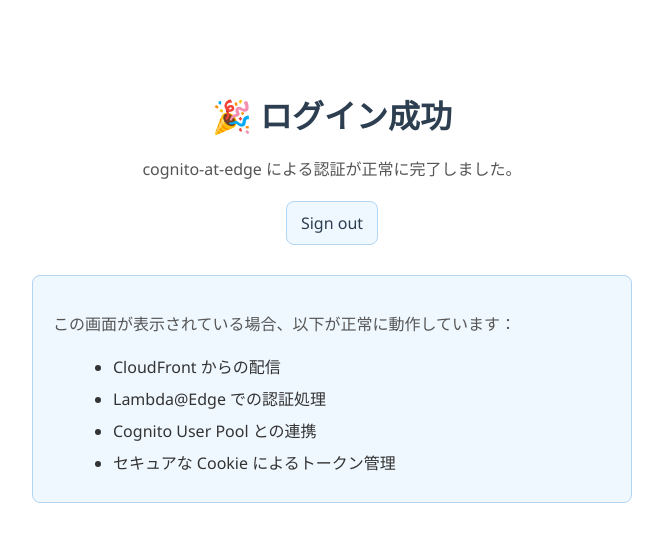
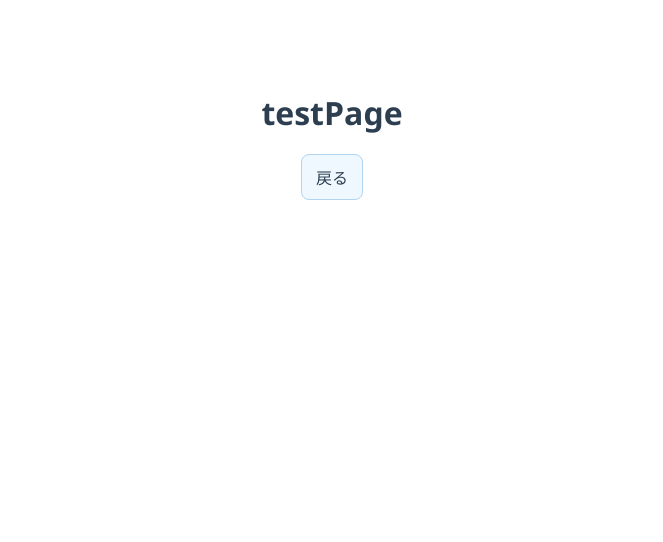
Before and after one commit to kocya-dev/sample-edge-auth, a Vue app in the folder frontend/: page /testPage in a window 1280 px wide. Shown: the top 542 px of the page, without its empty margins (308-971 px from the left). Built offline with nearby package versions, Linux system fonts and the light colour scheme.

Commit message:
feat(router): add routing for home and test pages with Vue Router integration

```diff
--- a/frontend/package.json
+++ b/frontend/package.json
@@ -9,7 +9,8 @@
     "preview": "vite preview"
   },
   "dependencies": {
-    "vue": "^3.5.13"
+    "vue": "^3.5.13",
+    "vue-router": "^4.6.4"
   },
   "devDependencies": {
     "@vitejs/plugin-basic-ssl": "^2.1.3",
--- a/frontend/src/App.vue
+++ b/frontend/src/App.vue
@@ -1,79 +1,5 @@
-<script setup lang="ts">
-// シンプルなログイン成功画面
-</script>
+<script setup lang="ts"></script>
 
 <template>
-  <div class="container">
-    <h1>🎉 ログイン成功</h1>
-    <p>cognito-at-edge による認証が正常に完了しました。</p>
-
-    <div class="actions">
-      <a class="signout" href="/signout">Sign out</a>
-    </div>
-    <div class="info">
-      <p>この画面が表示されている場合、以下が正常に動作しています：</p>
-      <ul>
-        <li>CloudFront からの配信</li>
-        <li>Lambda@Edge での認証処理</li>
-        <li>Cognito User Pool との連携</li>
-        <li>セキュアな Cookie によるトークン管理</li>
-      </ul>
-    </div>
-  </div>
+  <RouterView />
 </template>
-
-<style scoped>
-.container {
-  max-width: 600px;
-  margin: 50px auto;
-  padding: 20px;
-  font-family: "Segoe UI", Tahoma, Geneva, Verdana, sans-serif;
-  text-align: center;
-}
-
-h1 {
-  color: #2c3e50;
-  margin-bottom: 20px;
-}
-
-p {
-  color: #555;
-  line-height: 1.6;
-}
-
-.actions {
-  margin-top: 18px;
-}
-
-.signout {
-  display: inline-block;
-  padding: 10px 14px;
-  border-radius: 8px;
-  border: 1px solid #b0d4f1;
-  background-color: #f0f8ff;
-  color: #2c3e50;
-  text-decoration: none;
-}
-
-.signout:hover {
-  filter: brightness(0.98);
-}
-
-.info {
-  background-color: #f0f8ff;
-  border: 1px solid #b0d4f1;
-  border-radius: 8px;
-  padding: 20px;
-  margin-top: 30px;
-  text-align: left;
-}
-
-.info ul {
-  margin: 10px 0 0 20px;
-  color: #333;
-}
-
-.info li {
-  margin: 8px 0;
-}
-</style>
--- a/frontend/src/main.ts
+++ b/frontend/src/main.ts
@@ -1,4 +1,6 @@
 import { createApp } from "vue";
 import App from "./App.vue";
 
-createApp(App).mount("#app");
+import { router } from "./router";
+
+createApp(App).use(router).mount("#app");
--- /dev/null
+++ b/frontend/src/pages/HomePage.vue
@@ -0,0 +1,98 @@
+<script setup lang="ts">
+// トップページ（ログイン成功画面）
+</script>
+
+<template>
+  <div class="container">
+    <h1>🎉 ログイン成功</h1>
+    <p>cognito-at-edge による認証が正常に完了しました。</p>
+
+    <div class="actions">
+      <RouterLink class="nav" to="/testPage">testPage</RouterLink>
+      <a class="signout" href="/signout">Sign out</a>
+    </div>
+
+    <div class="info">
+      <p>この画面が表示されている場合、以下が正常に動作しています：</p>
+      <ul>
+        <li>CloudFront からの配信</li>
+        <li>Lambda@Edge での認証処理</li>
+        <li>Cognito User Pool との連携</li>
+        <li>セキュアな Cookie によるトークン管理</li>
+      </ul>
+    </div>
+  </div>
+</template>
+
+<style scoped>
+.container {
+  max-width: 600px;
+  margin: 50px auto;
+  padding: 20px;
+  font-family: "Segoe UI", Tahoma, Geneva, Verdana, sans-serif;
+  text-align: center;
+}
+
+h1 {
+  color: #2c3e50;
+  margin-bottom: 20px;
+}
+
+p {
+  color: #555;
+  line-height: 1.6;
+}
+
+.actions {
+  margin-top: 18px;
+  display: flex;
+  gap: 10px;
+  justify-content: center;
+}
+
+.nav {
+  display: inline-block;
+  padding: 10px 14px;
+  border-radius: 8px;
+  border: 1px solid #b0d4f1;
+  background-color: #f0f8ff;
+  color: #2c3e50;
+  text-decoration: none;
+}
+
+.nav:hover {
+  filter: brightness(0.98);
+}
+
+.signout {
+  display: inline-block;
+  padding: 10px 14px;
+  border-radius: 8px;
+  border: 1px solid #b0d4f1;
+  background-color: #f0f8ff;
+  color: #2c3e50;
+  text-decoration: none;
+}
+
+.signout:hover {
+  filter: brightness(0.98);
+}
+
+.info {
+  background-color: #f0f8ff;
+  border: 1px solid #b0d4f1;
+  border-radius: 8px;
+  padding: 20px;
+  margin-top: 30px;
+  text-align: left;
+}
+
+.info ul {
+  margin: 10px 0 0 20px;
+  color: #333;
+}
+
+.info li {
+  margin: 8px 0;
+}
+</style>
--- /dev/null
+++ b/frontend/src/pages/TestPage.vue
@@ -0,0 +1,45 @@
+<script setup lang="ts">
+// テスト用ページ
+</script>
+
+<template>
+  <div class="container">
+    <h1>testPage</h1>
+    <div class="actions">
+      <RouterLink class="back" to="/">戻る</RouterLink>
+    </div>
+  </div>
+</template>
+
+<style scoped>
+.container {
+  max-width: 600px;
+  margin: 50px auto;
+  padding: 20px;
+  font-family: "Segoe UI", Tahoma, Geneva, Verdana, sans-serif;
+  text-align: center;
+}
+
+h1 {
+  color: #2c3e50;
+  margin-bottom: 20px;
+}
+
+.actions {
+  margin-top: 18px;
+}
+
+.back {
+  display: inline-block;
+  padding: 10px 14px;
+  border-radius: 8px;
+  border: 1px solid #b0d4f1;
+  background-color: #f0f8ff;
+  color: #2c3e50;
+  text-decoration: none;
+}
+
+.back:hover {
+  filter: brightness(0.98);
+}
+</style>
--- /dev/null
+++ b/frontend/src/router.ts
@@ -0,0 +1,12 @@
+import { createRouter, createWebHistory } from "vue-router";
+
+import HomePage from "./pages/HomePage.vue";
+import TestPage from "./pages/TestPage.vue";
+
+export const router = createRouter({
+  history: createWebHistory(),
+  routes: [
+    { path: "/", name: "home", component: HomePage },
+    { path: "/testPage", name: "testPage", component: TestPage },
+  ],
+});
```
Also changed, not shown: 1 other file (tests, documents, lock files or other folders).
